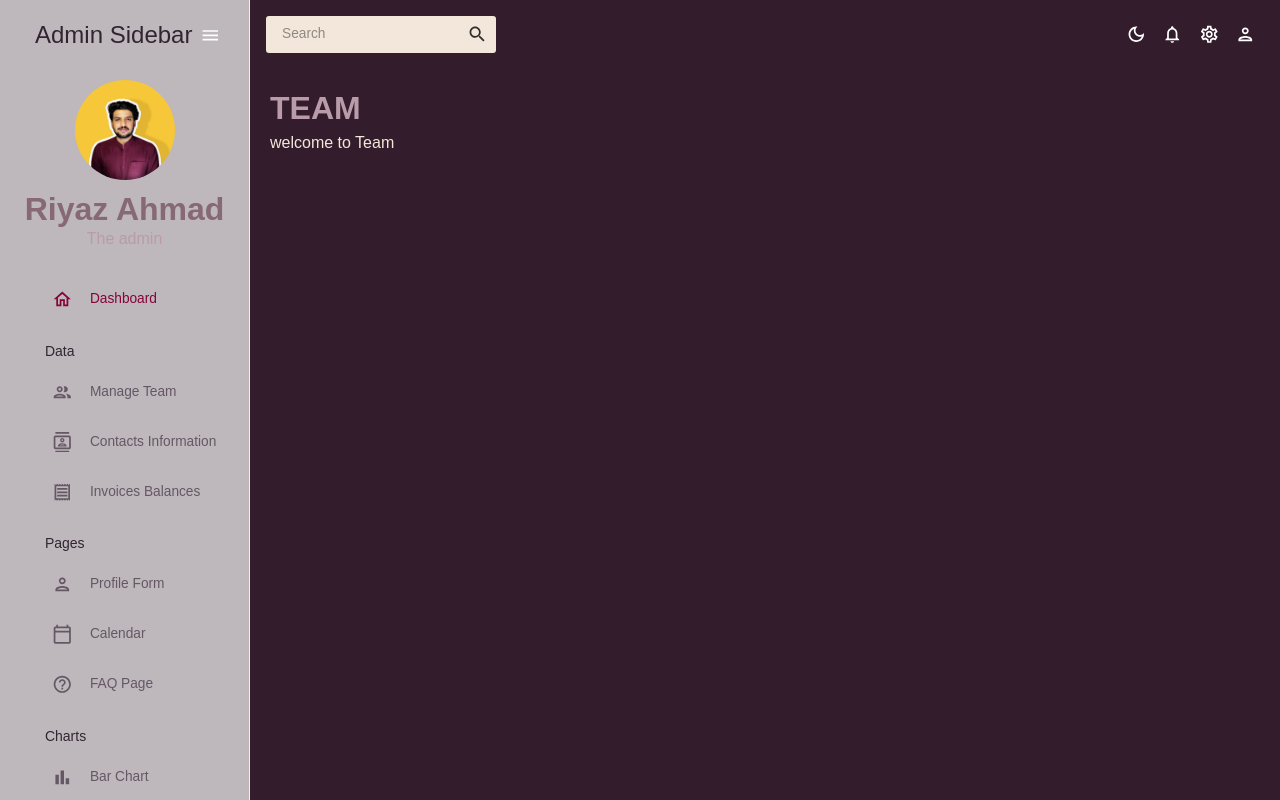
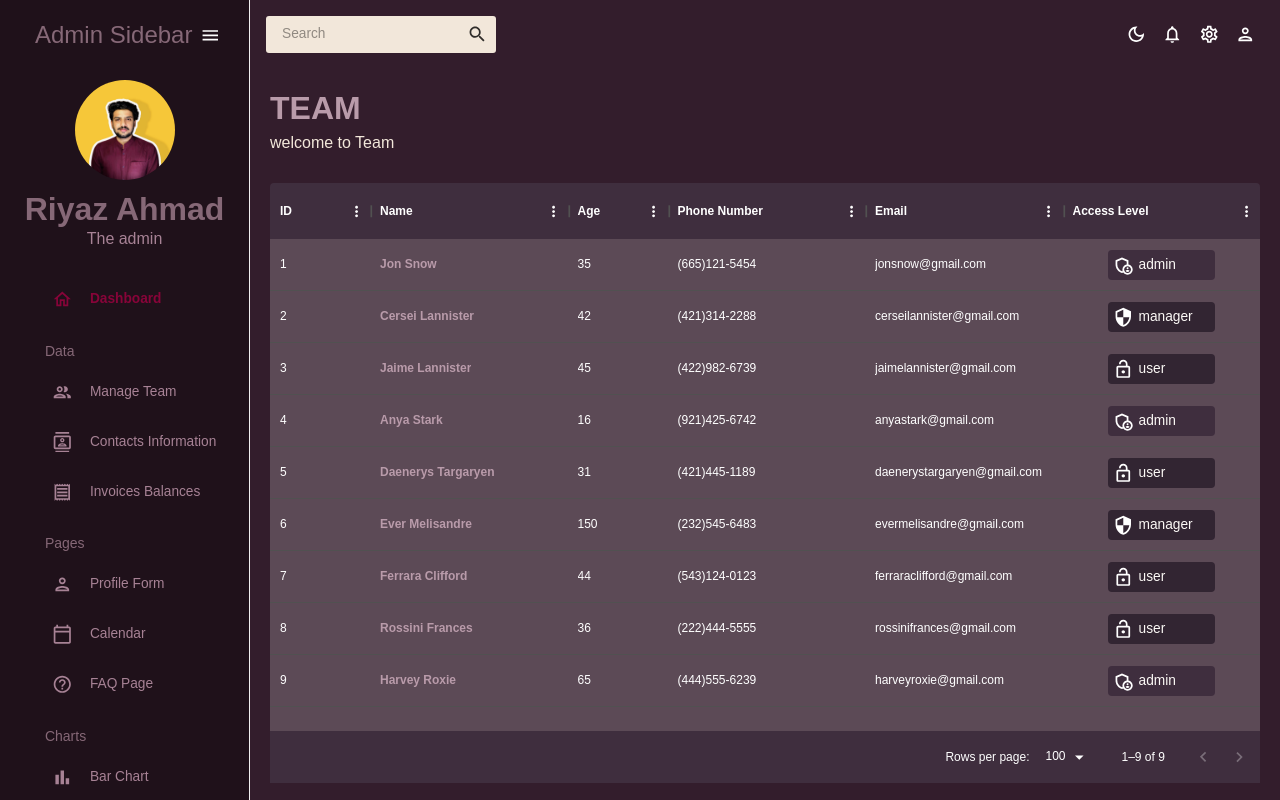
Before and after one commit to iam-riyaz/admin_dashboard, a React (Vite) app: page /team in a window 1280 px wide. Shown: the top 800 px of the page. Built offline with nearby package versions, Linux system fonts and the light colour scheme.

Commit message:
team page completed

```diff
--- a/src/data/mockData.js
+++ b/src/data/mockData.js
@@ -433,7 +433,7 @@ export const mockPieData = [
 export const mockLineData = [
   {
     id: "japan",
-    color: tokens("dark").greenAccent[500],
+    color: tokens("dark").primary[500],
     data: [
       {
         x: "plane",
@@ -487,7 +487,7 @@ export const mockLineData = [
   },
   {
     id: "france",
-    color: tokens("dark").blueAccent[300],
+    color: tokens("dark").secondary[300],
     data: [
       {
         x: "plane",
@@ -541,7 +541,7 @@ export const mockLineData = [
   },
   {
     id: "us",
-    color: tokens("dark").redAccent[200],
+    color: tokens("dark").background2[400],
     data: [
       {
         x: "plane",
--- a/src/scenes/global/Sidebar.jsx
+++ b/src/scenes/global/Sidebar.jsx
@@ -26,7 +26,7 @@ const Item = ({ title, to, icon, selected, setSelected }) => {
         style={
           selected !== title
             ? {
-                color: colors.background2[400],
+                color: colors.secondary[500],
               }
             : { color: "#870439" }
         }
@@ -35,7 +35,7 @@ const Item = ({ title, to, icon, selected, setSelected }) => {
         }}
         icon={icon}
       >
-        <Typography>{title}</Typography>
+        <Typography sx={selected===title && {fontWeight:"bold"}}>{title}</Typography>
         <Link to={to} />
       </MenuItem>
     </Link>
@@ -51,24 +51,14 @@ const SidebarComponent = () => {
   return (
     <Box
       sx={{
-        "& .pro-sidebar-inner": {
-          background: `${colors.primary[400]} !important`,
-        },
-        "& .pro-icon-wrapper": {
-          backgroundColor: "transparent !important",
-        },
-        "& .pro-inner-item": {
-          padding: "5px 35px 5px 20px !important",
-        },
-        "& .pro-inner-item:hover": {
-          color: "#777fee !important",
-        },
-        "& .pro-menu-item.active": {
-          color: "#5b63ff !important",
-        },
+
+
+        "& .css-dip3t8":{
+          backgroundColor:`${colors.background[700]} !important`
+        }
       }}
     >
-      <Sidebar collapsed={isCollapsed} style={{ height: "100%" }}>
+      <Sidebar collapsed={isCollapsed} >
         <Menu iconShape="square">
           {/* LOGO AND MENU ICON */}
           <MenuItem
@@ -76,7 +66,7 @@ const SidebarComponent = () => {
             icon={isCollapsed ? <MenuOutlinedIcon /> : undefined}
             style={{
               margin: "10px 0 20px 0",
-              color: colors.background2[600],
+              color: colors.secondary[600],
             }}
           >
             {!isCollapsed && (
@@ -86,7 +76,7 @@ const SidebarComponent = () => {
                 alignItems="center"
                 ml="15px"
               >
-                <Typography variant="h3" color={colors.background2[600]}>
+                <Typography variant="h3" color={colors.secondary[600]}>
                   Admin Sidebar
                 </Typography>
                 <IconButton onClick={() => setIsCollapsed(!isCollapsed)}>
@@ -116,7 +106,7 @@ const SidebarComponent = () => {
                 >
                   Riyaz Ahmad
                 </Typography>
-                <Typography variant="h5" color={colors.secondary[400]}>
+                <Typography variant="h5" color={colors.secondary[500]}>
                   The admin
                 </Typography>
               </Box>
@@ -128,14 +118,13 @@ const SidebarComponent = () => {
               title="Dashboard"
               to="/"
               icon={<HomeOutlinedIcon />}
-              color={colors.background2[600]}
               selected={selected}
               setSelected={setSelected}
             />
 
             <Typography
               variant="h6"
-              color={colors.background2[600]}
+              color={colors.secondary[600]}
               sx={{ m: "15px 0 5px 20px" }}
             >
               Data
@@ -164,7 +153,7 @@ const SidebarComponent = () => {
 
             <Typography
               variant="h6"
-              color={colors.background2[600]}
+              color={colors.secondary[600]}
               sx={{ m: "15px 0 5px 20px" }}
             >
               Pages
@@ -193,7 +182,7 @@ const SidebarComponent = () => {
 
             <Typography
               variant="h6"
-              color={colors.background2[600]}
+              color={colors.secondary[600]}
               sx={{ m: "15px 0 5px 20px" }}
             >
               Charts
--- a/src/scenes/team/index.jsx
+++ b/src/scenes/team/index.jsx
@@ -1,12 +1,106 @@
-import { Box } from "@mui/material"
-import { Header } from "../../components/Header"
+import { Box, Typography, useTheme } from "@mui/material";
+import { Header } from "../../components/Header";
+import { DataGrid } from "@mui/x-data-grid";
+import { mockDataTeam } from "../../data/mockData";
+import { tokens } from "../../theme";
+import AdminPanelSettingsOutlinedIcon from "@mui/icons-material/AdminPanelSettingsOutlined";
+import SecurityOutlinedIcon from "@mui/icons-material/SecurityOutlined"
+import LockOpenOutlinedIcon from "@mui/icons-material/LockOpenOutlined"
 
-export const Team=()=>{
+export const Team = () => {
+  const theme = useTheme();
+  const colors = tokens(theme.palette.mode);
+
+  const columns = [
+    { field: "id", headerName: "ID" },
+    {
+      field: "name",
+      headerName: "Name",
+      flex: 1,
+      cellClassName: "name-column--cell",
+    },
+    {
+      field: "age",
+      headerName: "Age",
+      type: "number",
+      headerAlign:"left",
+      align: "left",
+    },
+    {
+      field: "phone",
+      headerName: "Phone Number",
+      flex: 1,
+    },
+    {
+      field: "email",
+      headerName: "Email",
+      flex: 1,
+
+    },
+    {
+      field: "access",
+      headerName: "Access Level",
+      flex: 1,
+      renderCell:({row:{access}})=>{
          return(
+            <Box
+            width="60%"
+            m=" auto"
+            p="5px"
+            display="flex"
+            justifyContent="left"
+            backgroundColor={
+                access==="admin"?colors.background2[500]:colors.background2[600]
+            }
+            borderRadius="4px"
+            >
+                {access==="admin" && <AdminPanelSettingsOutlinedIcon/>}
+                {access==="manager" && <SecurityOutlinedIcon/>}
+                {access==="user" && <LockOpenOutlinedIcon/>}
+                <Typography color={colors.primary[100]} sx={{ ml:"5px"}}>
+                    {access}
+                </Typography>
+
+            </Box>
+         )
+      }
+    },
+
+  ];
+
+  return (
     <Box m="20px">
       <Box display="flex">
         <Header title="TEAM" subtitle="welcome to Team" />
       </Box>
+      <Box  height="75vh" sx={{
+        "& .MuiDataGrid-root":{
+            border:"none"
+        },
+        "& .MuiDataGrid-cell":{
+            borderBottom:"none"
+        },
+        "& .name-column--cell":{
+            color:colors.secondary[400],
+            fontWeight:"bold"
+        },
+        "& .MuiDataGrid-columnHeaders":{
+            backgroundColor:colors.background2[500],
+            borderBottom:"none"
+        },
+        "& .MuiDataGrid-columnHeaderTitle":{
+            fontWeight:"bold"
+        },
+        " & .MuiDataGrid-virtualScroller":{
+            backgroundColor:colors.background[400]
+        },
+        "& .MuiDataGrid-footerContainer":{
+            borderTop:"none",
+            backgroundColor:colors.background2[500]
+        }
+      }}>
+        <DataGrid rows={mockDataTeam} columns={columns} />
       </Box>
-    )
-}
+    </Box>
+  );
+};
```
Lines whose indentation alone changed are shown as unchanged.
